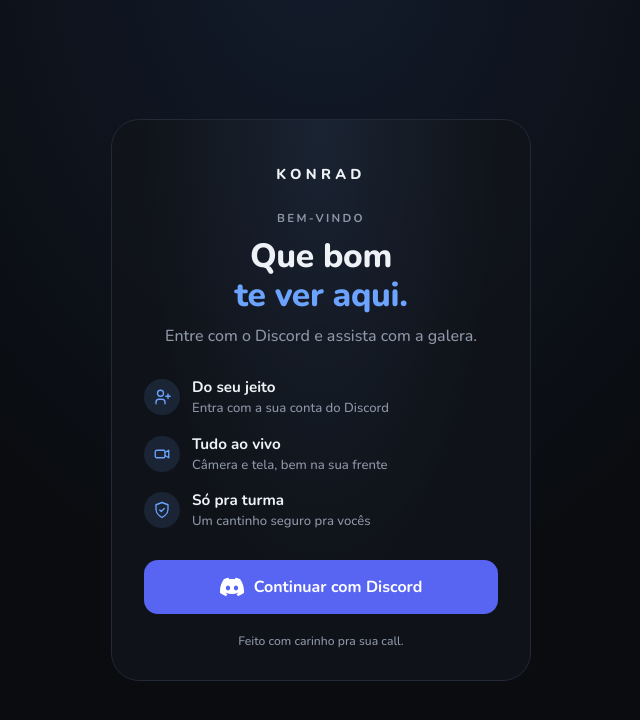
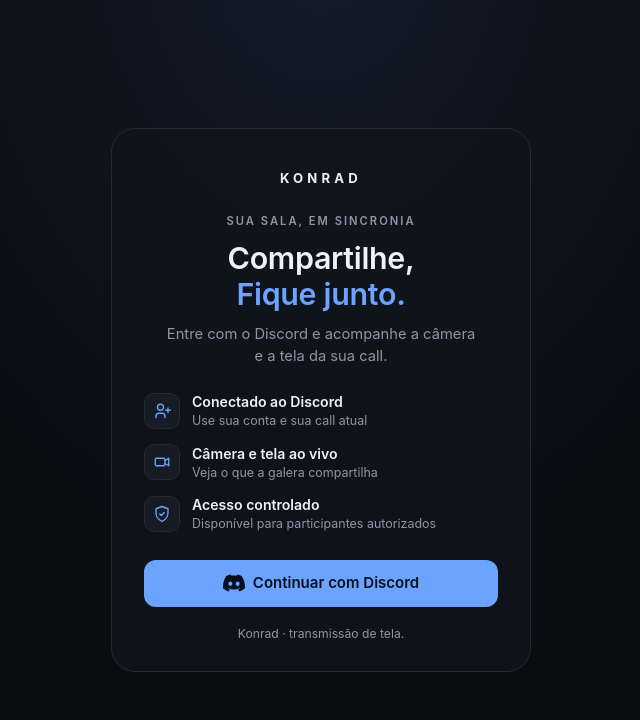
Before and after one commit to KleyConrad/konrad-bot, a website: page public/index.html in a window 1280 px wide. Shown: the whole page, without its empty margins (319-959 px from the left). Drawn offline with nearby package versions, Linux system fonts and the light colour scheme; no server answers.

Commit message:
Alteracao do icone do discord no botao 2.0

```diff
--- a/public/index.html
+++ b/public/index.html
@@ -4,9 +4,6 @@
   <meta charset="UTF-8">
   <meta name="viewport" content="width=device-width, initial-scale=1">
   <title>Konrad — Sala de transmissão</title>
-  <link rel="preconnect" href="https://fonts.googleapis.com">
-  <link rel="preconnect" href="https://fonts.gstatic.com" crossorigin>
-  <link href="https://fonts.googleapis.com/css2?family=Nunito:wght@500;600;700;800&display=swap" rel="stylesheet">
   <link rel="stylesheet" href="style.css">
 </head>
 <body>
@@ -15,17 +12,17 @@
   <main class="login login-novo" id="telaLogin" hidden>
     <div class="login-card">
       <div class="login-marca">KONRAD</div>
-      <p class="login-eyebrow">BEM-VINDO</p>
-      <h1>Que bom<br><span>te ver aqui.</span></h1>
-      <p class="login-sub">Entre com o Discord e assista com a galera.</p>
+      <p class="login-eyebrow">SUA SALA, EM SINCRONIA</p>
+      <h1>Compartilhe,<br><span>Fique junto.</span></h1>
+      <p class="login-sub">Entre com o Discord e acompanhe a câmera e a tela da sua call.</p>
       <div class="login-beneficios">
-        <div><span class="beneficio-icone" aria-hidden="true"><svg viewBox="0 0 24 24"><path d="M16 21v-2a4 4 0 0 0-4-4H8a4 4 0 0 0-4 4v2M10 11a4 4 0 1 0 0-8 4 4 0 0 0 0 8ZM20 8v6M17 11h6"/></svg></span><span><strong>Do seu jeito</strong><small>Entra com a sua conta do Discord</small></span></div>
-        <div><span class="beneficio-icone" aria-hidden="true"><svg viewBox="0 0 24 24"><rect x="3" y="7" width="13" height="10" rx="2"/><path d="m16 10 5-3v10l-5-3"/></svg></span><span><strong>Tudo ao vivo</strong><small>Câmera e tela, bem na sua frente</small></span></div>
-        <div><span class="beneficio-icone" aria-hidden="true"><svg viewBox="0 0 24 24"><path d="M12 22s8-4 8-11V5l-8-3-8 3v6c0 7 8 11 8 11Z"/><path d="m9 12 2 2 4-4"/></svg></span><span><strong>Só pra turma</strong><small>Um cantinho seguro pra vocês</small></span></div>
+        <div><span class="beneficio-icone" aria-hidden="true"><svg viewBox="0 0 24 24"><path d="M16 21v-2a4 4 0 0 0-4-4H8a4 4 0 0 0-4 4v2M10 11a4 4 0 1 0 0-8 4 4 0 0 0 0 8ZM20 8v6M17 11h6"/></svg></span><span><strong>Conectado ao Discord</strong><small>Use sua conta e sua call atual</small></span></div>
+        <div><span class="beneficio-icone" aria-hidden="true"><svg viewBox="0 0 24 24"><rect x="3" y="7" width="13" height="10" rx="2"/><path d="m16 10 5-3v10l-5-3"/></svg></span><span><strong>Câmera e tela ao vivo</strong><small>Veja o que a galera compartilha</small></span></div>
+        <div><span class="beneficio-icone" aria-hidden="true"><svg viewBox="0 0 24 24"><path d="M12 22s8-4 8-11V5l-8-3-8 3v6c0 7 8 11 8 11Z"/><path d="m9 12 2 2 4-4"/></svg></span><span><strong>Acesso controlado</strong><small>Disponível para participantes autorizados</small></span></div>
       </div>
       <p class="login-aviso" id="loginAviso" hidden></p>
-      <a class="btn ativo login-botao" href="/login"><svg aria-hidden="true" viewBox="0 0 24 24"><path d="M20.317 4.3698a19.7913 19.7913 0 00-4.8851-1.5152.0741.0741 0 00-.0785.0371c-.211.3753-.4447.8648-.6083 1.2495-1.8447-.2762-3.68-.2762-5.4868 0-.1636-.3933-.4058-.8742-.6177-1.2495a.077.077 0 00-.0785-.037 19.7363 19.7363 0 00-4.8852 1.515.0699.0699 0 00-.0321.0277C.5334 9.0458-.319 13.5799.0992 18.0578a.0824.0824 0 00.0312.0561c2.0528 1.5076 4.0413 2.4228 5.9929 3.0294a.0777.0777 0 00.0842-.0276c.4616-.6304.8731-1.2952 1.226-1.9942a.076.076 0 00-.0416-.1057c-.6528-.2476-1.2743-.5495-1.8722-.8923a.077.077 0 01-.0076-.1277c.1258-.0943.2517-.1923.3718-.2914a.0743.0743 0 01.0776-.0105c3.9278 1.7933 8.18 1.7933 12.0614 0a.0739.0739 0 01.0785.0095c.1202.099.246.1981.3728.2924a.077.077 0 01-.0066.1276 12.2986 12.2986 0 01-1.873.8914.0766.0766 0 00-.0407.1067c.3604.698.7719 1.3628 1.225 1.9932a.076.076 0 00.0842.0286c1.961-.6067 3.9495-1.5219 6.0023-3.0294a.077.077 0 00.0313-.0552c.5004-5.177-.8382-9.6739-3.5485-13.6604a.061.061 0 00-.0312-.0286zM8.02 15.3312c-1.1825 0-2.1569-1.0857-2.1569-2.419 0-1.3332.9555-2.4189 2.157-2.4189 1.2108 0 2.1757 1.0952 2.1568 2.419 0 1.3332-.9555 2.4189-2.1569 2.4189zm7.9748 0c-1.1825 0-2.1569-1.0857-2.1569-2.419 0-1.3332.9554-2.4189 2.1569-2.4189 1.2108 0 2.1757 1.0952 2.1568 2.419 0 1.3332-.946 2.4189-2.1568 2.4189Z"/></svg> Continuar com Discord</a>
-      <p class="login-rodape">Feito com carinho pra sua call.</p>
+      <a class="btn ativo login-botao" href="/login"><svg aria-hidden="true" viewBox="0 0 24 24" style="width:22px;height:22px;fill:currentColor;stroke:none"><path d="M20.317 4.3698a19.7913 19.7913 0 00-4.8851-1.5152.0741.0741 0 00-.0785.0371c-.211.3753-.4447.8648-.6083 1.2495-1.8447-.2762-3.68-.2762-5.4868 0-.1636-.3933-.4058-.8742-.6177-1.2495a.077.077 0 00-.0785-.037 19.7363 19.7363 0 00-4.8852 1.515.0699.0699 0 00-.0321.0277C.5334 9.0458-.319 13.5799.0992 18.0578a.0824.0824 0 00.0312.0561c2.0528 1.5076 4.0413 2.4228 5.9929 3.0294a.0777.0777 0 00.0842-.0276c.4616-.6304.8731-1.2952 1.226-1.9942a.076.076 0 00-.0416-.1057c-.6528-.2476-1.2743-.5495-1.8722-.8923a.077.077 0 01-.0076-.1277c.1258-.0943.2517-.1923.3718-.2914a.0743.0743 0 01.0776-.0105c3.9278 1.7933 8.18 1.7933 12.0614 0a.0739.0739 0 01.0785.0095c.1202.099.246.1981.3728.2924a.077.077 0 01-.0066.1276 12.2986 12.2986 0 01-1.873.8914.0766.0766 0 00-.0407.1067c.3604.698.7719 1.3628 1.225 1.9932a.076.076 0 00.0842.0286c1.961-.6067 3.9495-1.5219 6.0023-3.0294a.077.077 0 00.0313-.0552c.5004-5.177-.8382-9.6739-3.5485-13.6604a.061.061 0 00-.0312-.0286zM8.02 15.3312c-1.1825 0-2.1569-1.0857-2.1569-2.419 0-1.3332.9555-2.4189 2.157-2.4189 1.2108 0 2.1757 1.0952 2.1568 2.419 0 1.3332-.9555 2.4189-2.1569 2.4189zm7.9748 0c-1.1825 0-2.1569-1.0857-2.1569-2.419 0-1.3332.9554-2.4189 2.1569-2.4189 1.2108 0 2.1757 1.0952 2.1568 2.419 0 1.3332-.946 2.4189-2.1568 2.4189Z"/></svg> Continuar com Discord</a>
+      <p class="login-rodape">Konrad · transmissão de tela.</p>
     </div>
   </main>
 
--- a/public/style.css
+++ b/public/style.css
@@ -761,35 +761,32 @@ input[type="range"]::-moz-range-thumb {
   flex-direction: column;
   align-items: center;
   gap: 10px;
-  padding: 44px 32px 30px;
+  padding: 40px 32px 28px;
   border: 1px solid var(--borda);
-  border-radius: 28px;
-  background:
-    radial-gradient(ellipse at 50% 0%, rgba(107, 163, 255, .10), transparent 60%),
-    rgba(17, 20, 27, .85);
+  border-radius: 24px;
+  background: rgba(17, 20, 27, .8);
   text-align: center;
-  font-family: "Nunito", Inter, ui-sans-serif, system-ui, -apple-system, "Segoe UI", sans-serif;
 }
 
 .login-marca {
-  font-size: .9rem;
-  font-weight: 800;
-  letter-spacing: .3em;
+  font-size: .82rem;
+  font-weight: 700;
+  letter-spacing: .32em;
   text-transform: uppercase;
 }
 
 .login-eyebrow {
   margin-top: 14px;
   color: var(--suave);
-  font-size: .72rem;
-  font-weight: 700;
-  letter-spacing: .2em;
+  font-size: .7rem;
+  font-weight: 600;
+  letter-spacing: .18em;
 }
 
 .login-card h1 {
-  font-size: 2.1rem;
-  font-weight: 800;
-  line-height: 1.15;
+  font-size: 1.9rem;
+  font-weight: 600;
+  line-height: 1.2;
   letter-spacing: -.01em;
 }
 
@@ -800,16 +797,15 @@ input[type="range"]::-moz-range-thumb {
 .login-sub {
   max-width: 34ch;
   color: var(--suave);
-  font-size: 1rem;
-  line-height: 1.5;
+  font-size: .92rem;
 }
 
 .login-beneficios {
   width: 100%;
   display: flex;
   flex-direction: column;
-  gap: 14px;
-  margin: 18px 0 8px;
+  gap: 12px;
+  margin: 14px 0 6px;
   text-align: left;
 }
 
@@ -825,9 +821,9 @@ input[type="range"]::-moz-range-thumb {
   width: 36px;
   height: 36px;
   flex: none;
-  border-radius: 50%;
-  background: rgba(107, 163, 255, .12);
-  border: 0;
+  border-radius: 10px;
+  background: var(--painel-2);
+  border: 1px solid var(--borda);
   color: var(--azul);
 }
 
@@ -842,13 +838,13 @@ input[type="range"]::-moz-range-thumb {
 }
 
 .login-beneficios strong {
-  font-size: .95rem;
-  font-weight: 700;
+  font-size: .88rem;
+  font-weight: 600;
 }
 
 .login-beneficios small {
   color: var(--suave);
-  font-size: .82rem;
+  font-size: .78rem;
 }
 
 .login-aviso {
@@ -891,24 +887,8 @@ input[type="range"]::-moz-range-thumb {
   margin-top: 10px;
 }
 
-/* Botão do Discord: roxo da marca com a logo preenchida em branco */
-a.btn.ativo.login-botao {
-  background: #5865f2;
-  color: #fff;
-  border-radius: 14px;
-  padding: 14px 18px;
-  font-size: 1rem;
-  font-weight: 700;
-  gap: 10px;
-}
-
-a.btn.ativo.login-botao:hover:not(:disabled) {
-  background: #6b77f5;
-}
-
+/* Logo do Discord é preenchida (não é ícone de traço) */
 .login-botao svg {
-  width: 24px;
-  height: 24px;
   fill: currentColor;
   stroke: none;
 }
```
